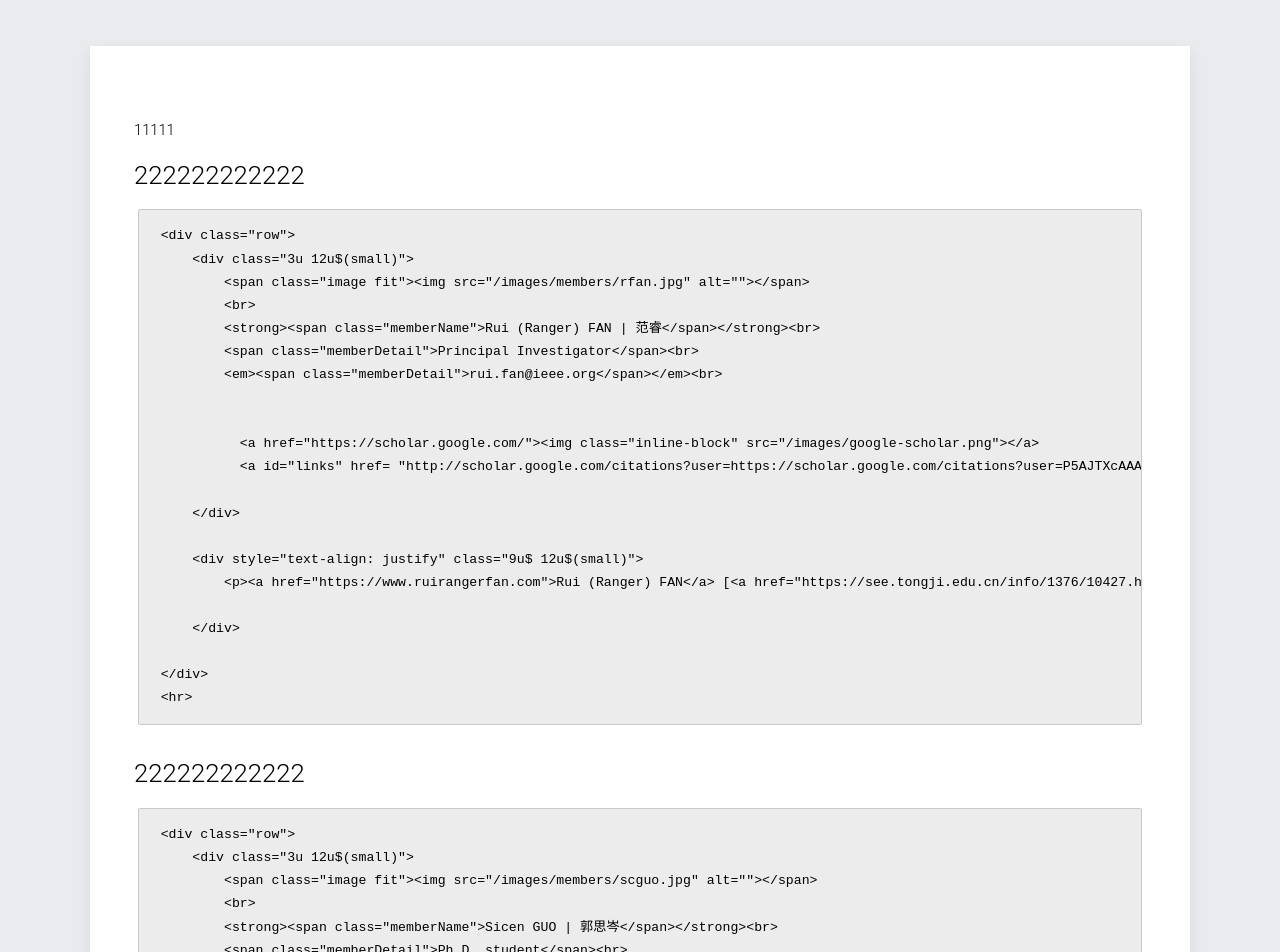
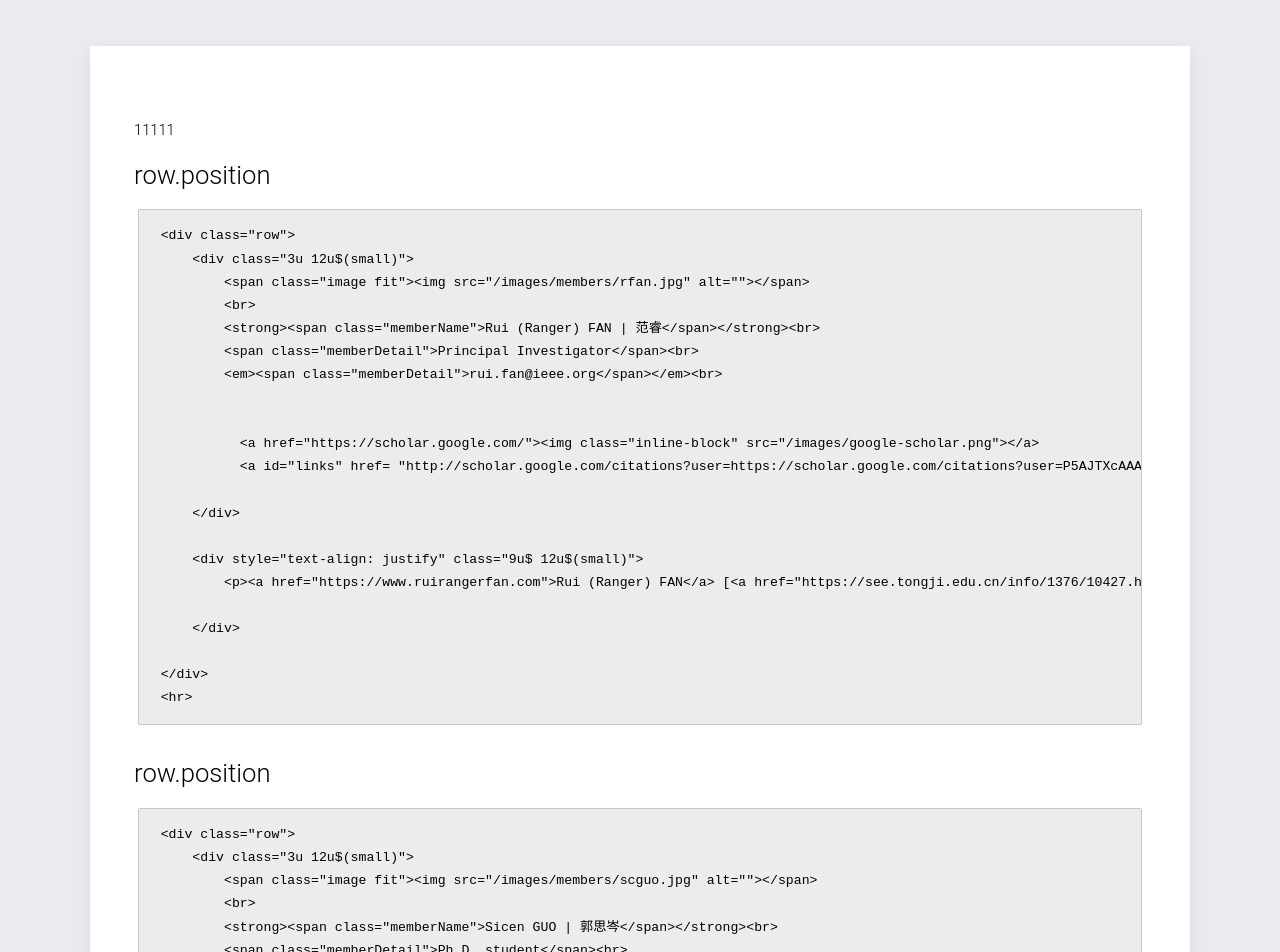
Before and after one commit to AlexHan5832/alexhan5832.github.io, a Jekyll site: the page built from members/index.html, in a window 1280 px wide and 1400 px high. Shown: the part 365-1317 px from the top of the window. Built offline with Jekyll 4.4.1, drawn with Linux system fonts in a browser that asks for light colours; some of the changed text lies outside the part shown.

Commit message:
Update index.html

```diff
--- a/members/index.html
+++ b/members/index.html
@@ -7,9 +7,9 @@
 ---
 
 <h1>11111</h1>
-{% for position in site.data.members %}
-<h2>222222222222</h2>
-    {% for person in position.persons %}
+{% for row in site.data.members %}
+<h2>row.position</h2>
+    {% for person in row.persons %}
 
     <div class="row">
         <div class="3u 12u$(small)">
```
